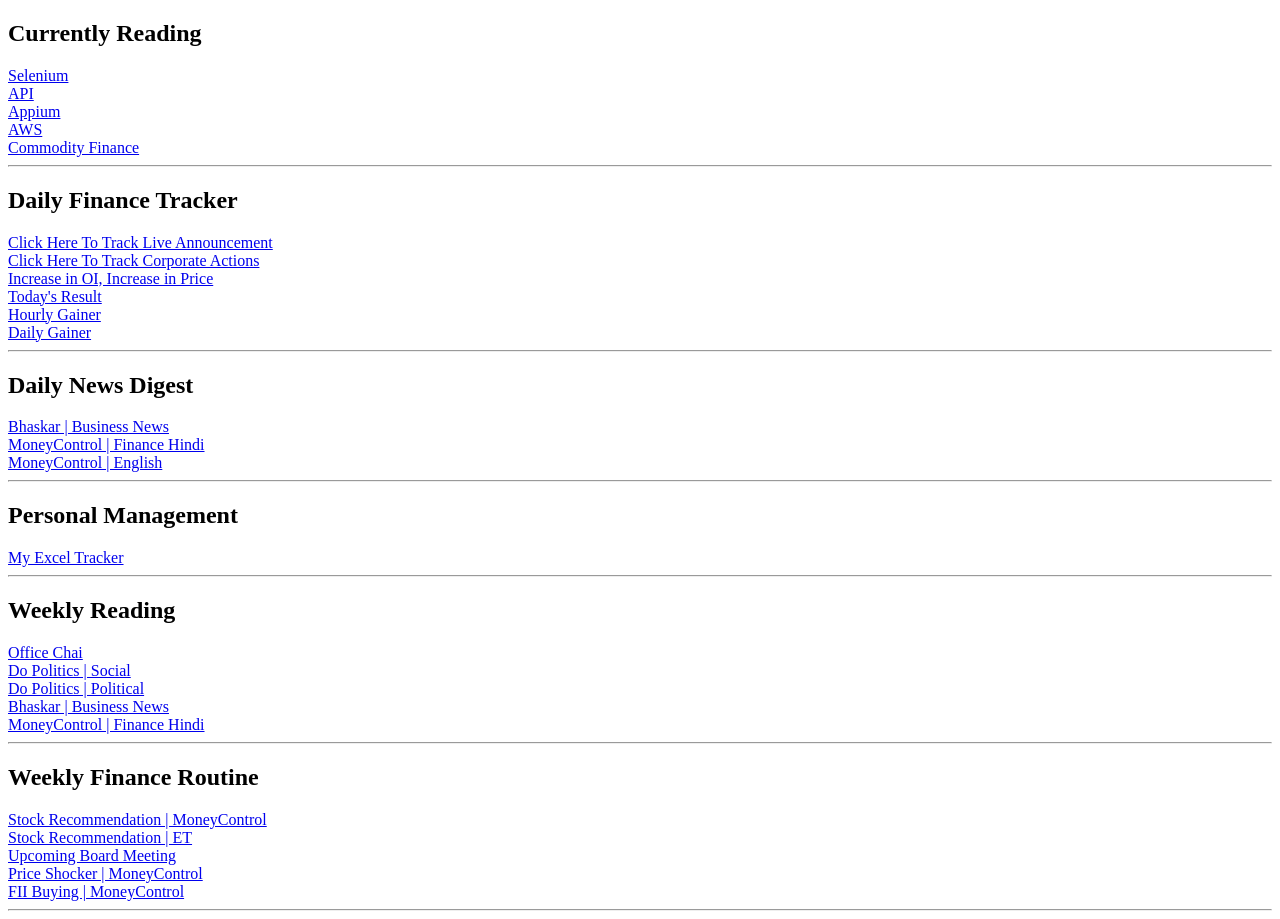
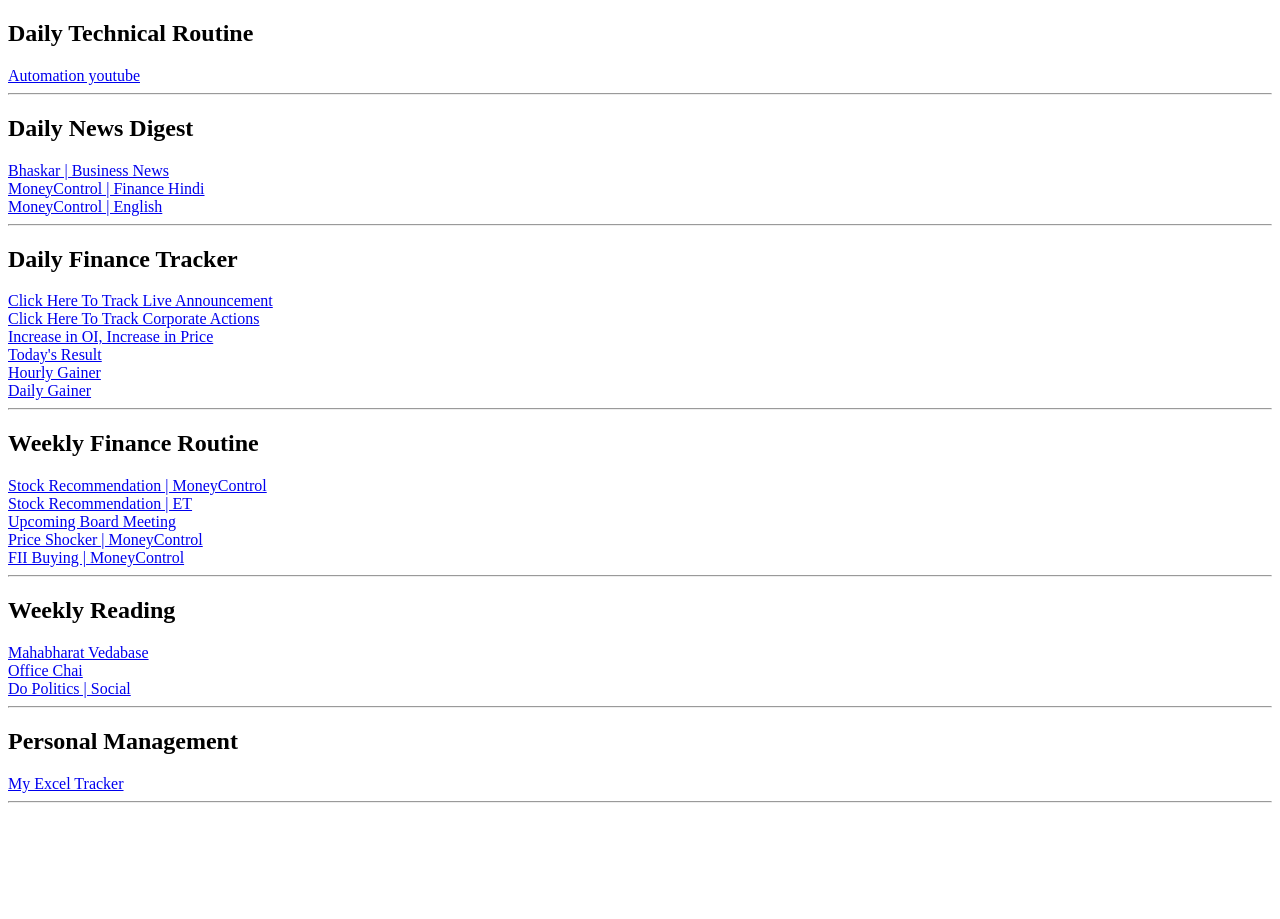
Before and after one commit to ShivAshishNiranjan/stock_market, a Flask app: page / in a window 1280 px wide. After the commit the page ends 803 px from the top, so only its background shows below. Run offline with Flask 2, Linux system fonts and the light colour scheme.

Commit message:
minor modification

```diff
--- a/src/main.py
+++ b/src/main.py
@@ -48,7 +48,7 @@
     return render_template("corporate_actions.html", dividend=result.get("dividend"), bonus=result.get("bonus"),
                            split=result.get("split"), buyback=result.get("buyback"),
                            start_date=(datetime.now() + timedelta(days=1)).strftime('%Y-%m-%d'),
-                           end_date="2021-12-31")
+                           end_date="2022-03-31")
 
 
 if __name__ == "__main__":
--- a/src/templates/home_page.html
+++ b/src/templates/home_page.html
@@ -2,16 +2,17 @@
 <html>
 <body>
 
-<h2> Currently Reading  </h2>
-<a href="https://www.softwaretestinghelp.com/selenium-tutorial-1/"> Selenium </a>
+
+<h2> Daily Technical Routine  </h2>
+<a href="https://automationstepbystep.com/"> Automation youtube  </a>
+<hr>
+
+<h2> Daily News Digest </h2>
+<a href="https://www.bhaskar.com/business/"> Bhaskar | Business News  </a>
 <br>
-<a href="https://www.softwaretestinghelp.com/api-testing-tutorial/"> API </a>
+<a href="https://hindi.moneycontrol.com/news/latest-news"> MoneyControl | Finance Hindi  </a>
 <br>
-<a href="https://www.softwaretestinghelp.com/appium-studio-tutorial/"> Appium </a>
-<br>
-<a href="https://www.udemy.com/course/aws-certified-solutions-architect-associate-saa-c02/learn/lecture/13528534#overview"> AWS  </a>
-<br>
-<a href="https://zerodha.com/varsity/module/commodities-currency-government-securities/"> Commodity Finance  </a>
+<a href="https://www.moneycontrol.com/stocksmarketsindia/"> MoneyControl | English  </a>
 <hr>
 
 
@@ -29,31 +30,6 @@
 <a href="https://economictimes.indiatimes.com/marketstats/duration-1d,exchange-nse,pageno-1,pid-0,sort-intraday,sortby-percentchange,sortorder-desc.cms"> Daily Gainer  </a>
 <hr>
 
-<h2> Daily News Digest </h2>
-<a href="https://www.bhaskar.com/business/"> Bhaskar | Business News  </a>
-<br>
-<a href="https://hindi.moneycontrol.com/news/latest-news"> MoneyControl | Finance Hindi  </a>
-<br>
-<a href="https://www.moneycontrol.com/stocksmarketsindia/"> MoneyControl | English  </a>
-<hr>
-
-<h2> Personal Management </h2>
-<a href="https://docs.google.com/spreadsheets/d/16HhBSriyuwjMjU-mrYuiwrIUxoxJujg2XeVwGLPAYXs/edit#gid=1227499812"> My Excel Tracker  </a>
-<hr>
-
-<h2> Weekly Reading  </h2>
-<a href="https://officechai.com/category/startups/"> Office Chai  </a>
-<br>
-<a href="https://dopolitics.in/category/opinion/social/"> Do Politics | Social   </a>
-<br>
-<a href="https://dopolitics.in/category/opinion/political/"> Do Politics | Political  </a>
-<br>
-<a href="https://www.bhaskar.com/business/"> Bhaskar | Business News  </a>
-<br>
-<a href="https://hindi.moneycontrol.com/news/"> MoneyControl | Finance Hindi  </a>
-<hr>
-
-
 <h2> Weekly Finance Routine </h2>
 <a href="https://www.moneycontrol.com/news/broker-research-reports-13.html"> Stock Recommendation | MoneyControl  </a>
 <br>
@@ -66,5 +42,19 @@
 <a href="https://economictimes.indiatimes.com/markets/stocks/stock-screener/FII_BUYING"> FII Buying | MoneyControl  </a>
 <hr>
 
+
+<h2> Weekly Reading  </h2>
+<a href="https://vedabase.io/en/library/mbk/1/"> Mahabharat Vedabase </a>
+<br>
+<a href="https://officechai.com/category/startups/"> Office Chai  </a>
+<br>
+<a href="https://dopolitics.in/category/opinion/social/"> Do Politics | Social </a>
+<hr>
+
+
+<h2> Personal Management </h2>
+<a href="https://docs.google.com/spreadsheets/d/16HhBSriyuwjMjU-mrYuiwrIUxoxJujg2XeVwGLPAYXs/edit#gid=1227499812"> My Excel Tracker  </a>
+<hr>
+
 </body>
 </html>
```
